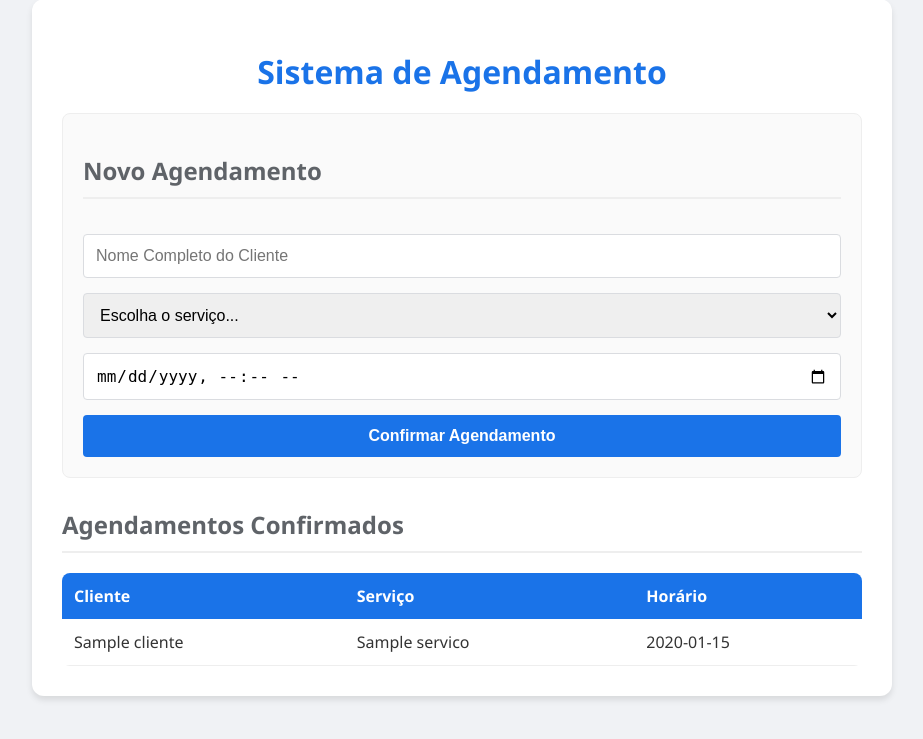
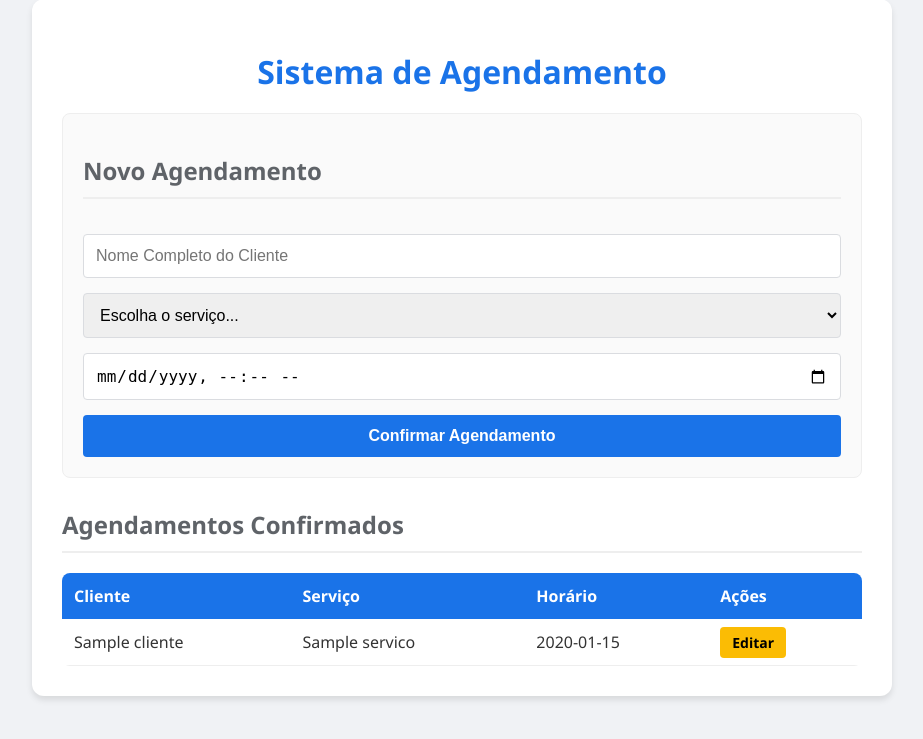
Before and after one commit to Ogalana/sistema-agendamento-py, a Flask app: page / in a window 1280 px wide. Shown: the part 21-760 px from the top of the page, without its empty margins (178-1101 px from the left). Run offline with Flask 3, Linux system fonts and the light colour scheme; a database or web service that is not in the repository returns one stand-in record (values such as "Sample title"); some libraries are stand-ins or nearby versions.

Commit message:
feat: botão de editar adicionado e ajuste no indice de listagem

```diff
--- a/app.py
+++ b/app.py
@@ -15,7 +15,7 @@ def get_db_connection():
 def index():
     conn = get_db_connection()
     cur = conn.cursor()
-    cur.execute('SELECT cliente, servico, horario FROM agendamentos ORDER BY id DESC;')
+    cur.execute("SELECT id, cliente, servico, horario FROM agendamentos ORDER BY horario ASC")
     dados = cur.fetchall()
     cur.close()
     conn.close()
--- a/templates/index.html
+++ b/templates/index.html
@@ -53,6 +53,21 @@
             transition: background 0.3s;
         }
 
+        .btn-edit {
+            background-color: #fbbc04; /* Amarelo Google/Atenção */
+            color: #000;
+            padding: 6px 12px;
+            text-decoration: none;
+            border-radius: 4px;
+            font-size: 14px;
+            font-weight: bold;
+            transition: 0.3s;
+            }
+
+        .btn-edit:hover {
+            background-color: #e3a600;
+            }
+
         button:hover { background-color: #1557b0; }
 
         table {
@@ -94,8 +109,8 @@
             <option value="" disabled selected>Escolha o serviço...</option>
             <option value="Corte de Cabelo">Corte de Cabelo</option>
             <option value="Barba">Barba</option>
-            <option value="Manutenção de PC">Manutenção de PC</option>
-            <option value="Consultoria">Consultoria</option>
+            <option value="Sobrancelha">Sobrancelha</option>
+            <option value="Coloração">Coloração</option>
         </select>
 
         <input type="datetime-local" name="horario" required>
@@ -110,18 +125,22 @@
                 <th>Cliente</th>
                 <th>Serviço</th>
                 <th>Horário</th>
+                <th>Ações</th>
             </tr>
         </thead>
         <tbody>
             {% for agendamento in agendamentos %}
             <tr>
-                <td>{{ agendamento[0] }}</td>
                 <td>{{ agendamento[1] }}</td>
-                <td>{{ agendamento[2].strftime('%d/%m/%Y %H:%M') if agendamento[2] else '' }}</td>
+                <td>{{ agendamento[2] }}</td>
+                <td>{{ agendamento[3].strftime('%d/%m/%Y %H:%M') if agendamento[3] else '' }}</td>
+                <td>
+                  <a href="/editar/{{ agendamento[0] }}" class="btn-edit">Editar</a>
+                </td>
             </tr>
             {% else %}
             <tr>
-                <td colspan="3" class="no-data">Nenhum agendamento encontrado.</td>
+                <td colspan="4" class="no-data">Nenhum agendamento encontrado.</td>
             </tr>
             {% endfor %} </tbody>
     </table>
```
